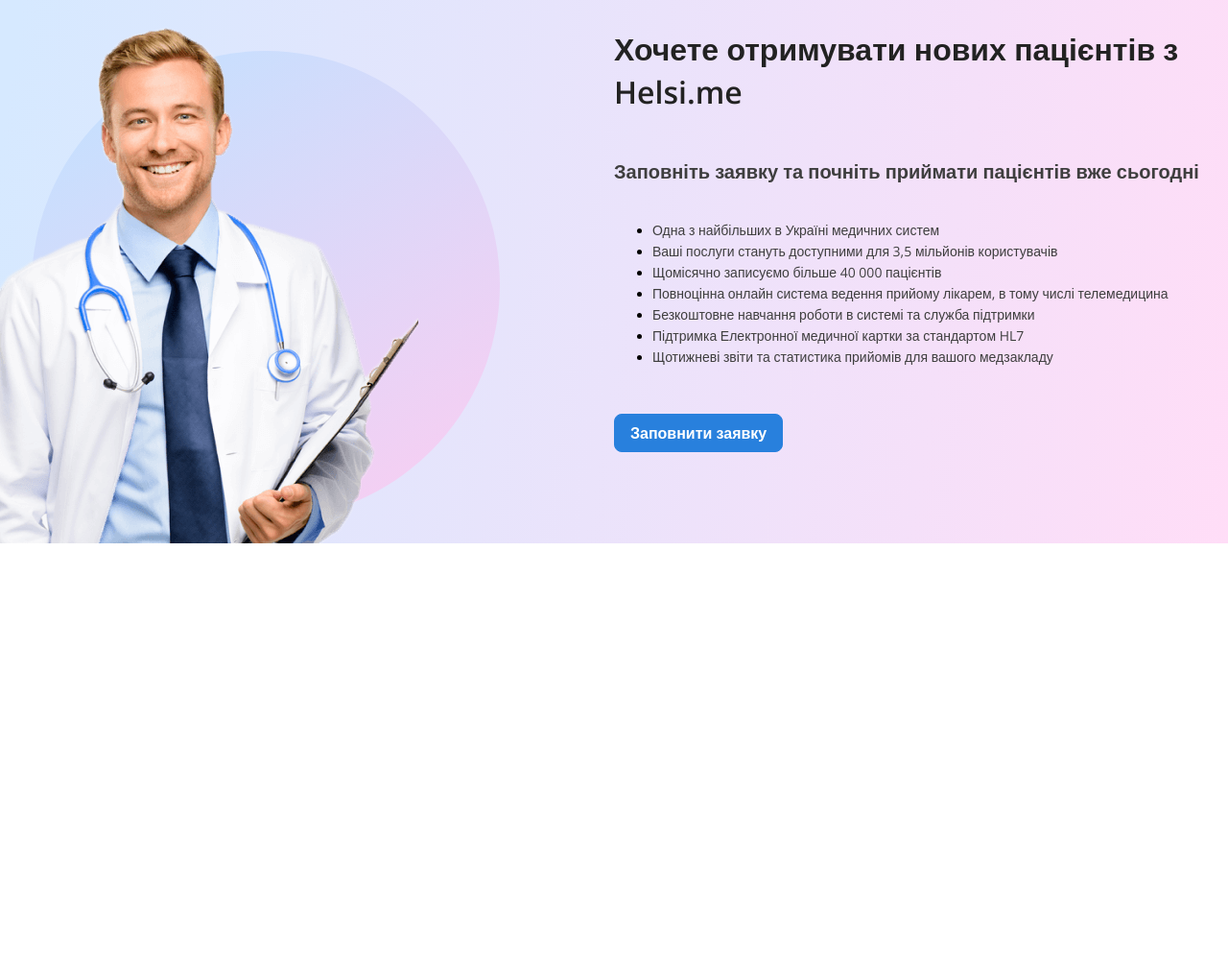
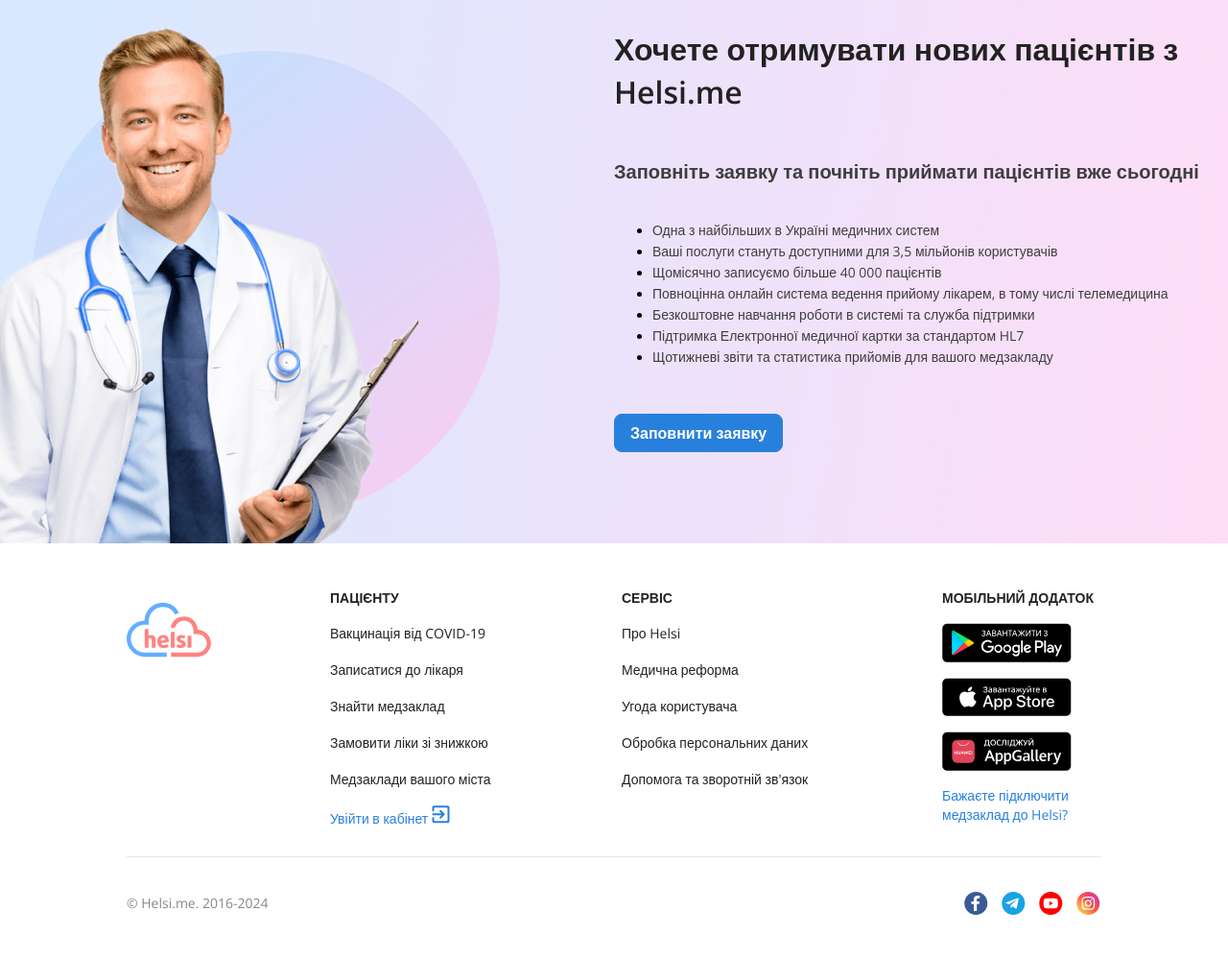
Before and after one commit to Lykhohub/helsi, a plain HTML site: page index.html in a window 1280 px wide. Shown: the part 3068-4067 px from the top of the page at 96% size. Before the commit the page ends 3634 px from the top, so only its background shows below. Drawn offline with nearby package versions, Linux system fonts and the light colour scheme.

Commit message:
я єбала, я ваювала

```diff
--- a/index.html
+++ b/index.html
@@ -459,6 +459,51 @@
     </div>
 </div>
 
+<footer class="footer">
+    <div class="footer-container">
+        <div class="footer-image-container">
+            <img src="assets/helsi-logo.svg" class="logo-footer">
+        </div>
+        <div class="footer-text-container-1">
+            <p class="footer-p">ПАЦІЄНТУ</p>
+            <span class="footer-span">Вакцинація від COVID-19</span>
+            <span class="footer-span">Записатися до лікаря</span>
+            <span class="footer-span">Знайти медзаклад</span>
+            <span class="footer-span">Замовити ліки зі знижкою</span>
+            <span class="footer-span">Медзаклади вашого міста</span>
+            <span class="footer-span-blue">Увійти в кабінет
+            <img src="assets/exit.svg">
+            </span>
+        </div>
+        <div class="footer-text-container-2">
+            <p class="footer-p">СЕРВІС</p>
+            <span class="footer-span">Про Helsi</span>
+            <span class="footer-span">Медична реформа</span>
+            <span class="footer-span">Угода користувача</span>
+            <span class="footer-span">Обробка персональних даних</span>
+            <span class="footer-span">Допомога та зворотній зв'язок</span>
+        </div>
+        <div class="footer-button-container">
+            <p class="footer-p">МОБІЛЬНИЙ ДОДАТОК</p>
+            <div class="footer-download-buttons-container">
+                <img src="assets/download-google-play.svg" class="download-button">
+                <img src="assets/download-app-store.svg" class="download-button">
+                <img src="assets/app-gallery.svg" class="download-button">
+            </div>
+            <span class="footer-span-blue">Бажаєте підключити<br/> медзаклад до Helsi?</span>
+        </div>
+    </div>
+    <div class="footer-bottom">
+        <span class="footer-span-bottom">© Helsi.me. 2016-2024</span>
+        <div class="social-media">
+            <img src="assets/faсebook.svg">
+            <img src="assets/telegram.svg">
+            <img src="assets/youtube.svg">
+            <img src="assets/instagram.svg">
+        </div>
+    </div>
+</footer>
+
 
 <script src="scripts.js"></script>
 </body>
--- a/style.css
+++ b/style.css
@@ -1636,3 +1636,123 @@ p {
     font-size: 14px;
     font-weight: 400;
 }
+
+/*FOOTERRRRRRRRRRRRRRRRRRRRRRRRRR*/
+
+footer {
+    padding: 46px 132px;
+}
+
+.footer-container {
+    justify-content: space-between;
+    padding-bottom: 30px;
+    margin: 0 auto;
+    display: flex;
+    flex-flow: row nowrap;
+    gap: 0;
+    max-width: 1255.2px;
+    margin: 0 0;
+}
+
+.footer-image-container {
+    display: block;
+    flex: 0 0 88px;
+}
+
+.logo-footer {
+    height: 88px;
+    width: 88px;
+}
+
+.footer-text-container-1 {
+    flex: 0 0 180px;
+    gap: 16px;
+    display: flex;
+    flex-direction: column;
+}
+
+.footer-p {
+    color: var(--clickableBlack);
+    font-family: var(--font);
+    font-size: 14px;
+    font-weight: 700;
+    line-height: 21px;
+    text-align: left;
+}
+
+.footer-span {
+    color: var(--clickableBlack);
+    font-family: var(--font);
+    font-size: 14px;
+    font-weight: 400;
+    line-height: 22px;
+    text-align: left;
+    cursor: pointer;
+}
+
+.footer-span-blue {
+    color: var(--bluePrimary);
+    font-family: var(--font);
+    font-size: 14px;
+    font-weight: 400;
+    line-height: 1.4;
+    text-align: left;
+    cursor: pointer;
+}
+
+.footer-span:hover {
+    color: var(--blueHover);
+    transition: all .3s ease-in;
+}
+
+.footer-span-blue:hover {
+    color: var(--blueHover);
+    transition: all .3s ease-in;
+}
+
+.footer-text-container-2 {
+    flex: 0 0 210px;
+    gap: 16px;
+    display: flex;
+    flex-direction: column;
+}
+
+.footer-button-container {
+    flex: 0 0 166px;
+    gap: 16px;
+    display: flex;
+    flex-direction: column;
+}
+
+.footer-download-buttons-container {
+    gap: 16px;
+    justify-content: flex-start;
+    display: flex;
+    flex-flow: row wrap;
+    line-height: 0;
+
+}
+
+.footer-bottom {
+    padding-top: 35px;
+    flex-flow: row;
+    justify-content: space-between;
+    margin: 0 auto;
+    align-items: center;
+    border-top: 1px solid var(--grayLine);
+    display: flex;
+    gap: 16px;
+}
+
+.footer-span-bottom {
+    font-family: var(--font);
+    color: var(--graySecondary);
+    font-size: 14px;
+    font-weight: 400;
+    line-height: 22px;
+}
+
+.social-media {
+    display: flex;
+    gap: 12px;
+}
```
Also changed, not shown: assets/exit.svg (added), assets/faсebook.svg (added), assets/instagram.svg (added), assets/telegram.svg (added), assets/youtube.svg (added).
